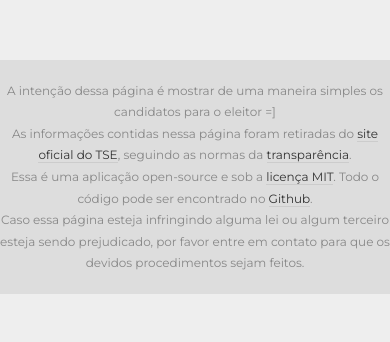
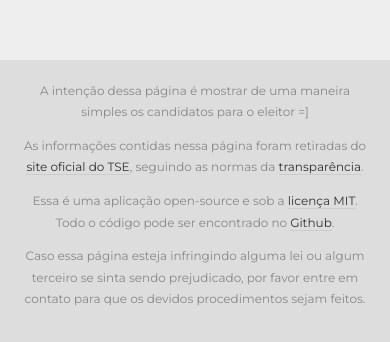
Before and after one commit to diogomoretti/eleicoesimarui2016, a React (Create React App) app: page / in a window 390 px wide. Shown: the part 880-1222 px from the top of the page. Before the commit the page ends 1174 px from the top, so only its background shows below. Built offline with nearby package versions, Linux system fonts and the light colour scheme; no server answers.

Commit message:
Improv footer

```diff
--- a/package.json
+++ b/package.json
@@ -13,7 +13,8 @@
     "start": "react-scripts start",
     "build": "react-scripts build && node cname.js",
     "eject": "react-scripts eject",
-    "gh-pages": "git checkout -B gh-pages && git add -f build && git commit -am \"Rebuild website\" && git push origin :gh-pages && git subtree push --prefix build origin gh-pages && git checkout -"
+    "gh-pages": "git checkout -B gh-pages && git add -f build && git commit -am \"Rebuild website\" && git push origin :gh-pages && git subtree push --prefix build origin gh-pages && git checkout -",
+    "deploy": "npm run build && npm run gh-pages"
   },
   "eslintConfig": {
     "extends": "./node_modules/react-scripts/config/eslint.js"
--- a/src/App.css
+++ b/src/App.css
@@ -185,7 +185,7 @@ body {
   color: #888;
   text-align: center;
   line-height: 1.8em;
-  margin: 0;
+  margin: 0 0 1em 0;
 }
 
 .footer-link {
@@ -243,4 +243,8 @@ body {
     font-size: 1.2em;
   }
 
+  .footer-wrapper {
+    padding: 2em;
+  }
+
 }
--- a/src/components/footer.js
+++ b/src/components/footer.js
@@ -6,12 +6,15 @@ const Footer = () => {
       <div className='footer-wrapper'>
         <p className='footer-message'>
           A intenção dessa página é mostrar de uma maneira simples os candidatos para o eleitor =]
-          <br />
+        </p>
+        <p className='footer-message'>
           As informações contidas nessa página foram retiradas do <a className='footer-link' href='http://divulgacandcontas.tse.jus.br' target='_blank'>site oficial do TSE</a>, seguindo as normas da <a className='footer-link' href='http://www.tse.jus.br/transparencia/acesso-a-informacao/acesso-a-informacao' target='_blank'>transparência</a>.
-          <br />
+        </p>
+        <p className='footer-message'>
           Essa é uma aplicação open-source e sob a <a className='footer-link' href='https://pt.wikipedia.org/wiki/Licen%C3%A7a_MIT' target='_blank'>licença MIT</a>. Todo o código pode ser encontrado no <a className='footer-link' href='https://github.com/diogomoretti/eleicoesimarui2016.org' target='_blank'>Github</a>.
-          <br />
-          Caso essa página esteja infringindo alguma lei ou algum terceiro esteja sendo prejudicado, por favor entre em contato para que os devidos procedimentos sejam feitos.
+        </p>
+        <p className='footer-message'>
+          Caso essa página esteja infringindo alguma lei ou algum terceiro se sinta sendo prejudicado, por favor entre em contato para que os devidos procedimentos sejam feitos.
         </p>
       </div>
     </footer>
```
